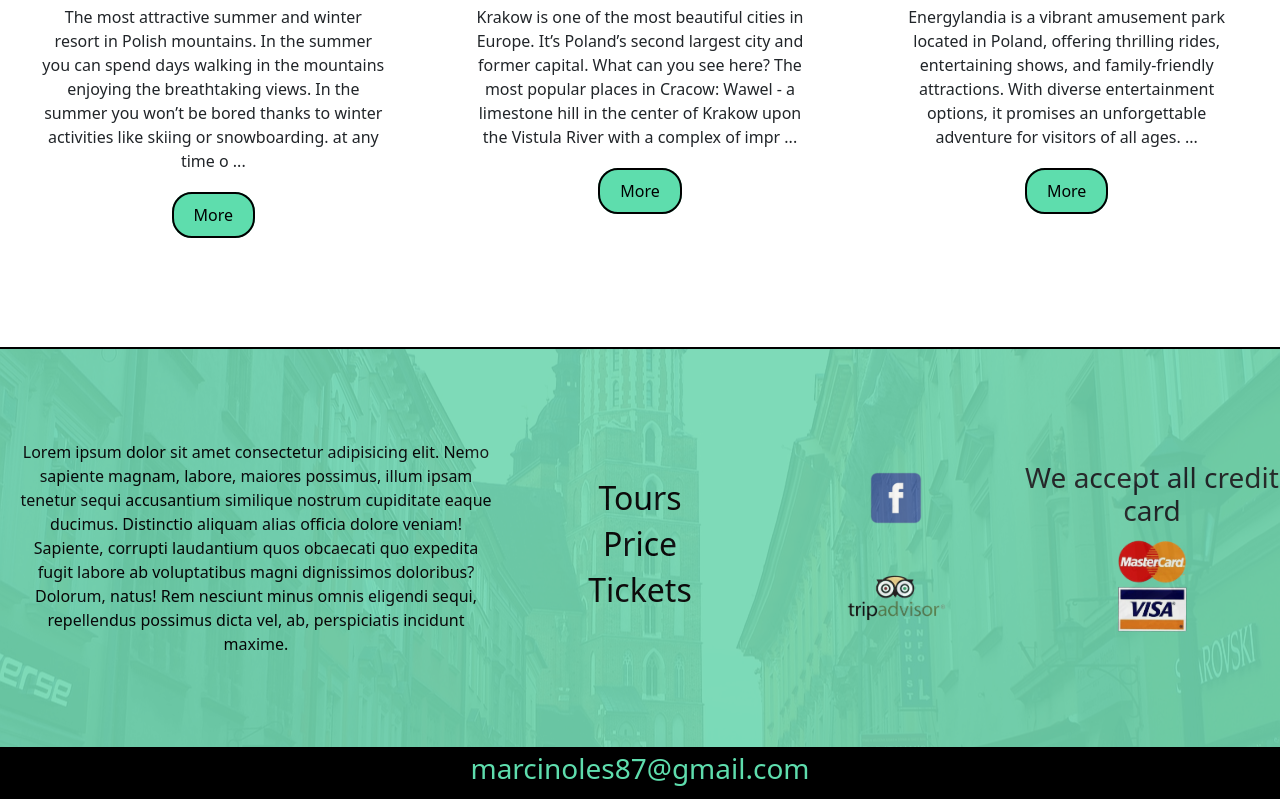
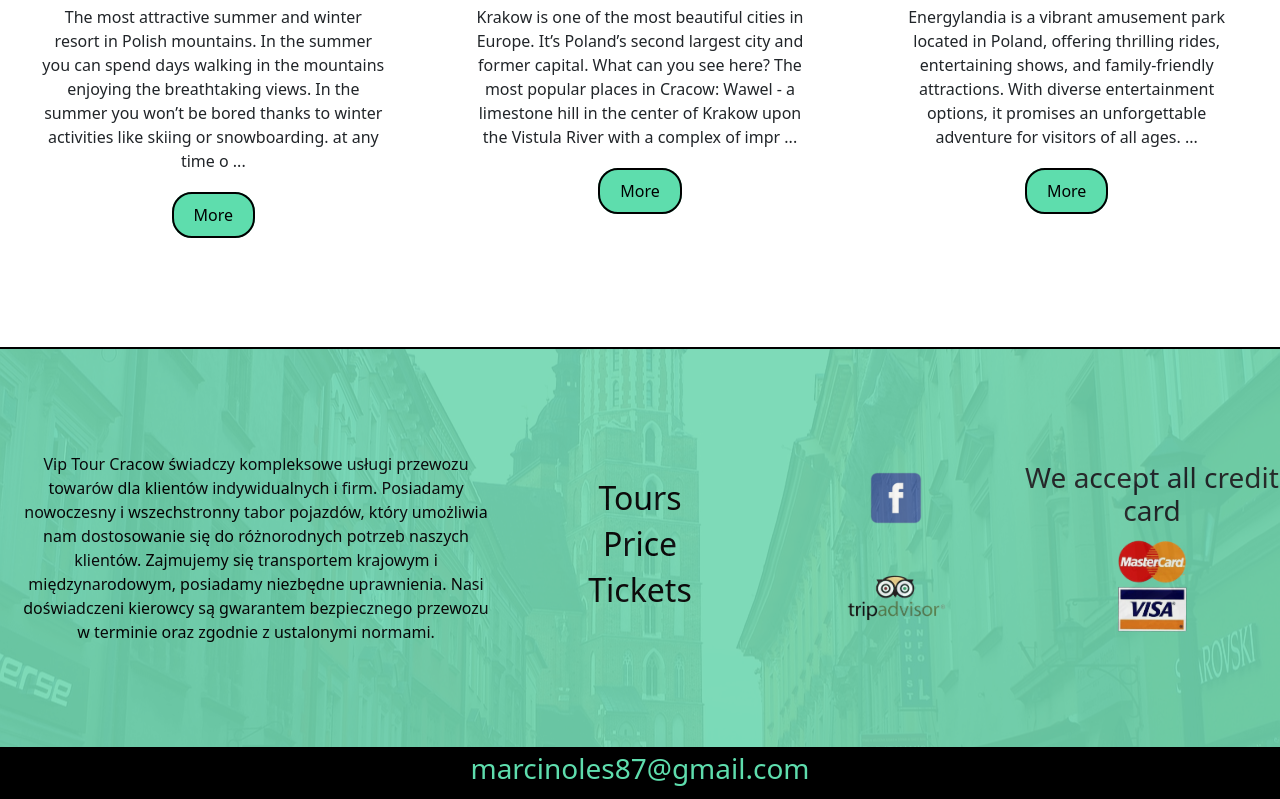
Before and after one commit to marcinoles87/vp2024, a React (Create React App) app: page / in a window 1280 px wide. Shown: the part 3317-4116 px from the top of the page. Built offline with nearby package versions, Linux system fonts and the light colour scheme.

Commit message:
add section

```diff
--- a/src/components/Contact.js
+++ b/src/components/Contact.js
@@ -9,8 +9,10 @@ function Contact() {
   return (
     <div className='contact-container' id='contact'>
       <div className='contact-left'>
-       Lorem ipsum dolor sit amet consectetur adipisicing elit. Nemo sapiente magnam, labore, maiores possimus, illum ipsam tenetur sequi accusantium similique nostrum cupiditate eaque ducimus. Distinctio aliquam alias officia dolore veniam!
-       Sapiente, corrupti laudantium quos obcaecati quo expedita fugit labore ab voluptatibus magni dignissimos doloribus? Dolorum, natus! Rem nesciunt minus omnis eligendi sequi, repellendus possimus dicta vel, ab, perspiciatis incidunt maxime.
+      Vip Tour Cracow świadczy kompleksowe usługi przewozu towarów dla klientów indywidualnych i firm.
+Posiadamy nowoczesny i wszechstronny tabor pojazdów, który umożliwia nam dostosowanie się do różnorodnych potrzeb naszych klientów.
+Zajmujemy się transportem krajowym i międzynarodowym, posiadamy niezbędne uprawnienia.
+Nasi doświadczeni kierowcy są gwarantem bezpiecznego przewozu w terminie oraz zgodnie z ustalonymi normami.
 
       </div>
 
```
